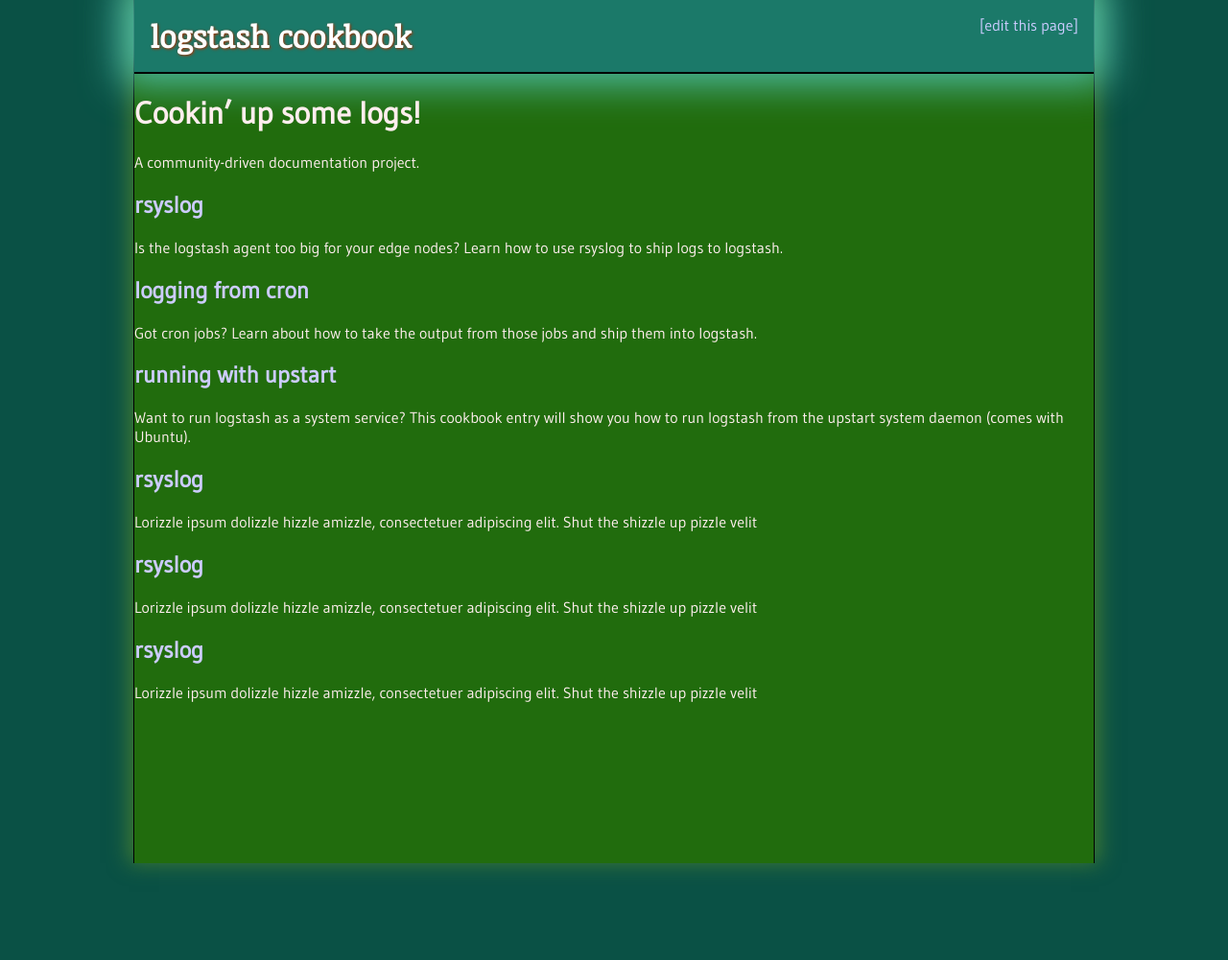
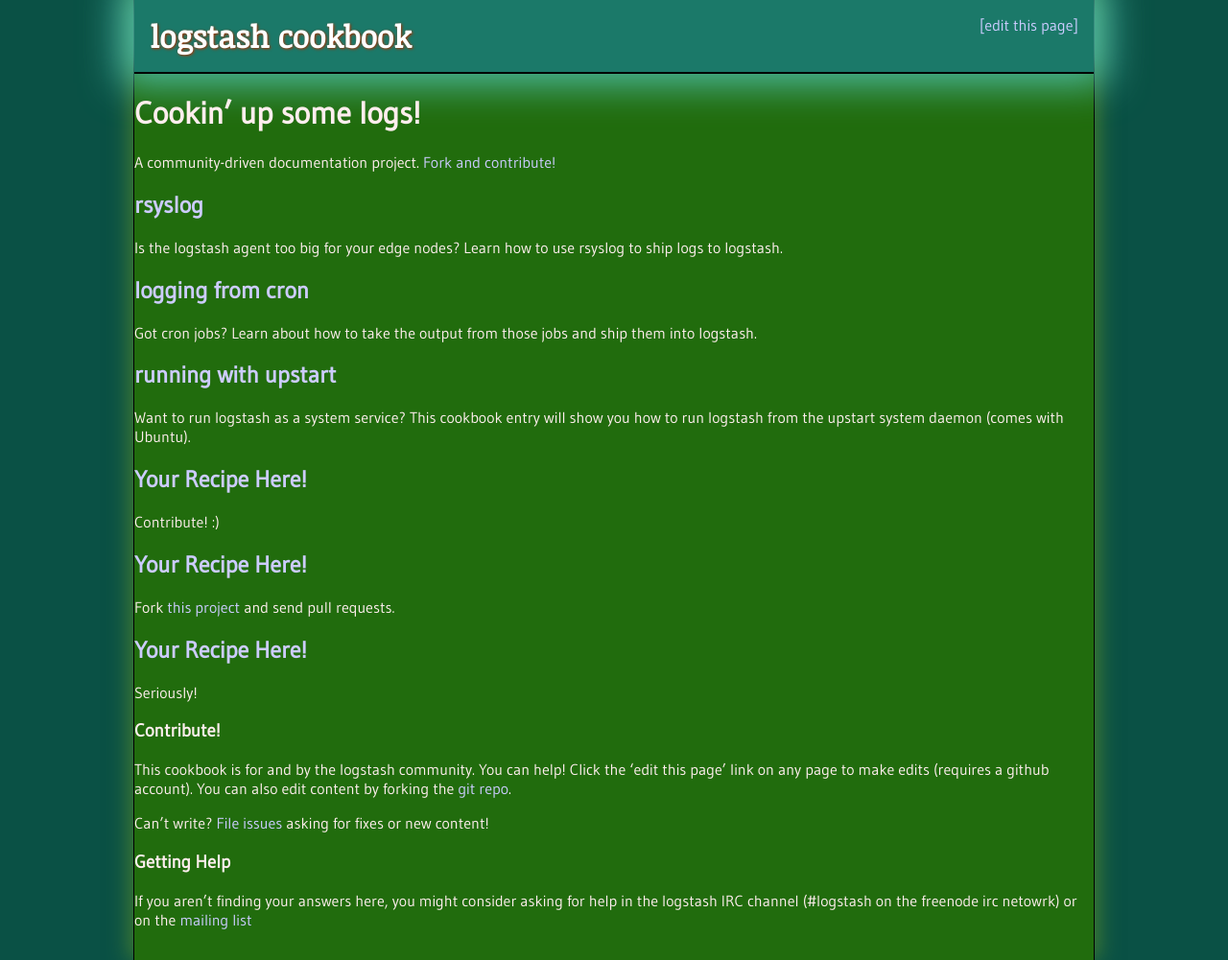
Before and after one commit to logstash/cookbook, a Jekyll site: the page built from index.md, in a window 1280 px wide. Shown: the whole page at 96% size. Built offline with Jekyll 4.4.1, drawn with Linux system fonts in a browser that asks for light colours; nearby versions of some CDN libraries; some web fonts are replaced.

Commit message:
clean up the landing page

```diff
--- a/index.md
+++ b/index.md
@@ -5,7 +5,7 @@
 
 # Cookin' up some logs!
 
-A community-driven documentation project.
+A community-driven documentation project. [Fork and contribute!](https://github.com/logstash/cookbook)
 
 ## [rsyslog](recipes/rsyslog-agent/)
 
@@ -20,11 +20,29 @@
 Want to run logstash as a system service? This cookbook entry will show you how
 to run logstash from the upstart system daemon (comes with Ubuntu).
 
-## [rsyslog](recipes/rsyslog-agent/)
-Lorizzle ipsum dolizzle hizzle amizzle, consectetuer adipiscing elit. Shut the shizzle up pizzle velit
+## [Your Recipe Here!](https://github.com/logstash/cookbook)
 
-## [rsyslog](recipes/rsyslog-agent/)
-Lorizzle ipsum dolizzle hizzle amizzle, consectetuer adipiscing elit. Shut the shizzle up pizzle velit
+Contribute! :)
 
-## [rsyslog](recipes/rsyslog-agent/)
-Lorizzle ipsum dolizzle hizzle amizzle, consectetuer adipiscing elit. Shut the shizzle up pizzle velit
+## [Your Recipe Here!](https://github.com/logstash/cookbook)
+
+Fork [this project](https://github.com/logstash/cookbook) and send pull requests.
+
+## [Your Recipe Here!](https://github.com/logstash/cookbook)
+
+Seriously!
+
+### Contribute!
+
+This cookbook is for and by the logstash community. You can help! Click the
+'edit this page' link on any page to make edits (requires a github account). You can also
+edit content by forking the [git repo](https://github.com/logstash/cookbook).
+
+Can't write? [File issues](https://github.com/logstash/cookbook/issues) asking
+for fixes or new content!
+
+### Getting Help
+
+If you aren't finding your answers here, you might consider asking for help
+in the logstash IRC channel (#logstash on the freenode irc netowrk) or on the
+[mailing list](http://groups.google.com/group/logstash-users)
```
